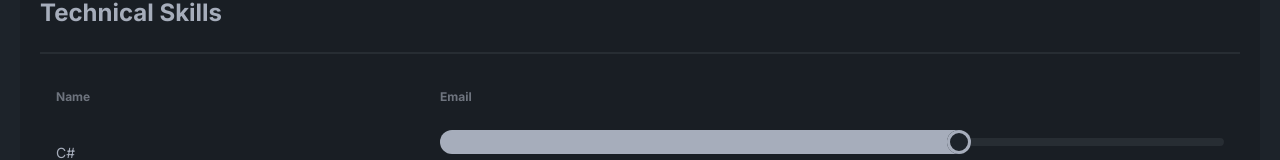
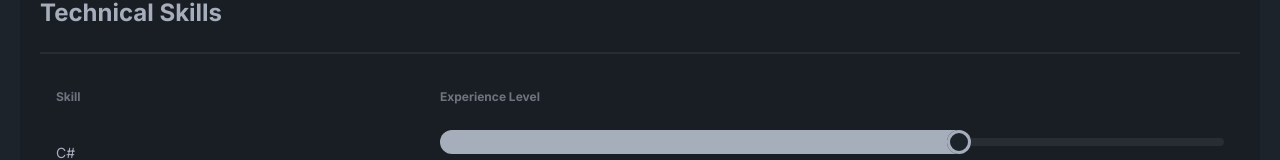
Before and after one commit to mw-138/mw-138.github.io, a Next.js app: page /about in a window 1280 px wide. Shown: the part 703-863 px from the top of the page. Built offline with nearby package versions, Linux system fonts and the light colour scheme.

Commit message:
Update page.tsx

```diff
--- a/app/about/page.tsx
+++ b/app/about/page.tsx
@@ -99,8 +99,8 @@ const AboutPage = () => {
         <table className="table table-bordered">
           <thead>
             <tr>
-              <th>Name</th>
-              <th>Email</th>
+              <th>Skill</th>
+              <th>Experience Level</th>
             </tr>
           </thead>
           <tbody>
```
